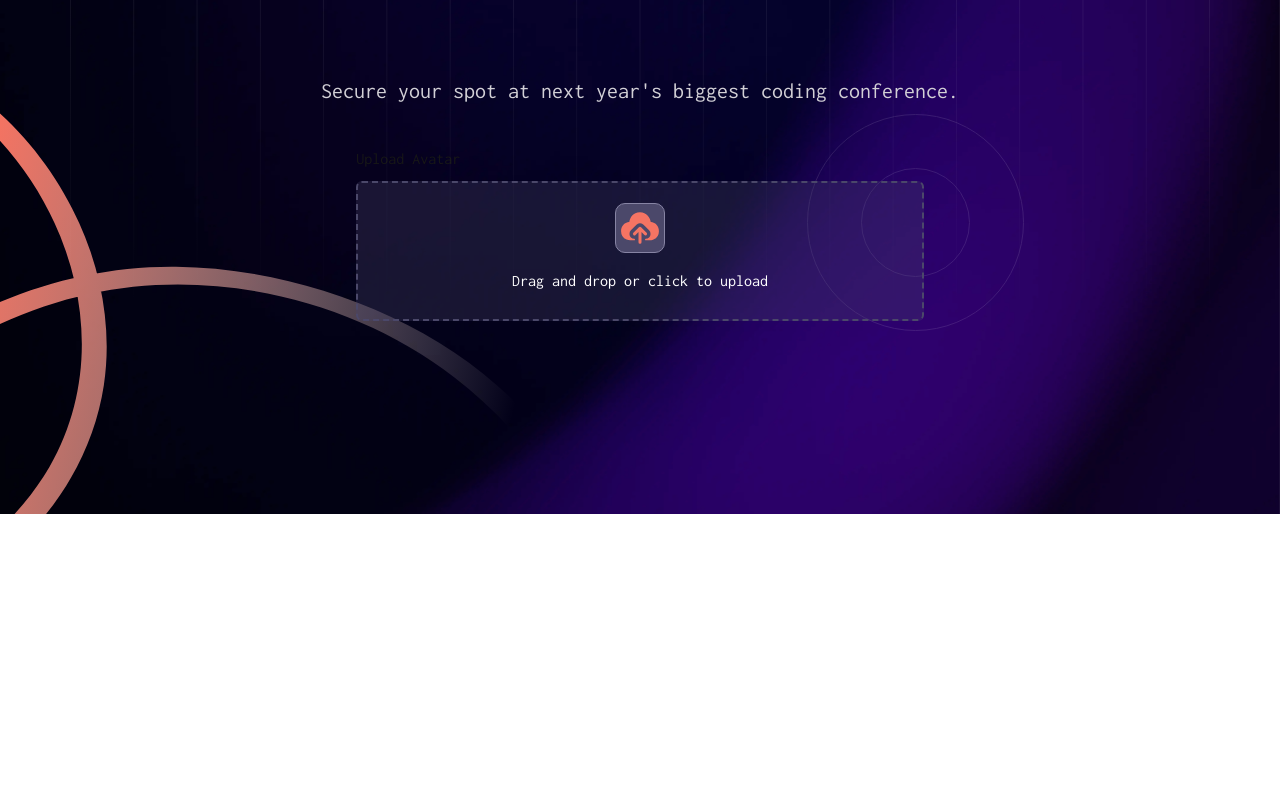
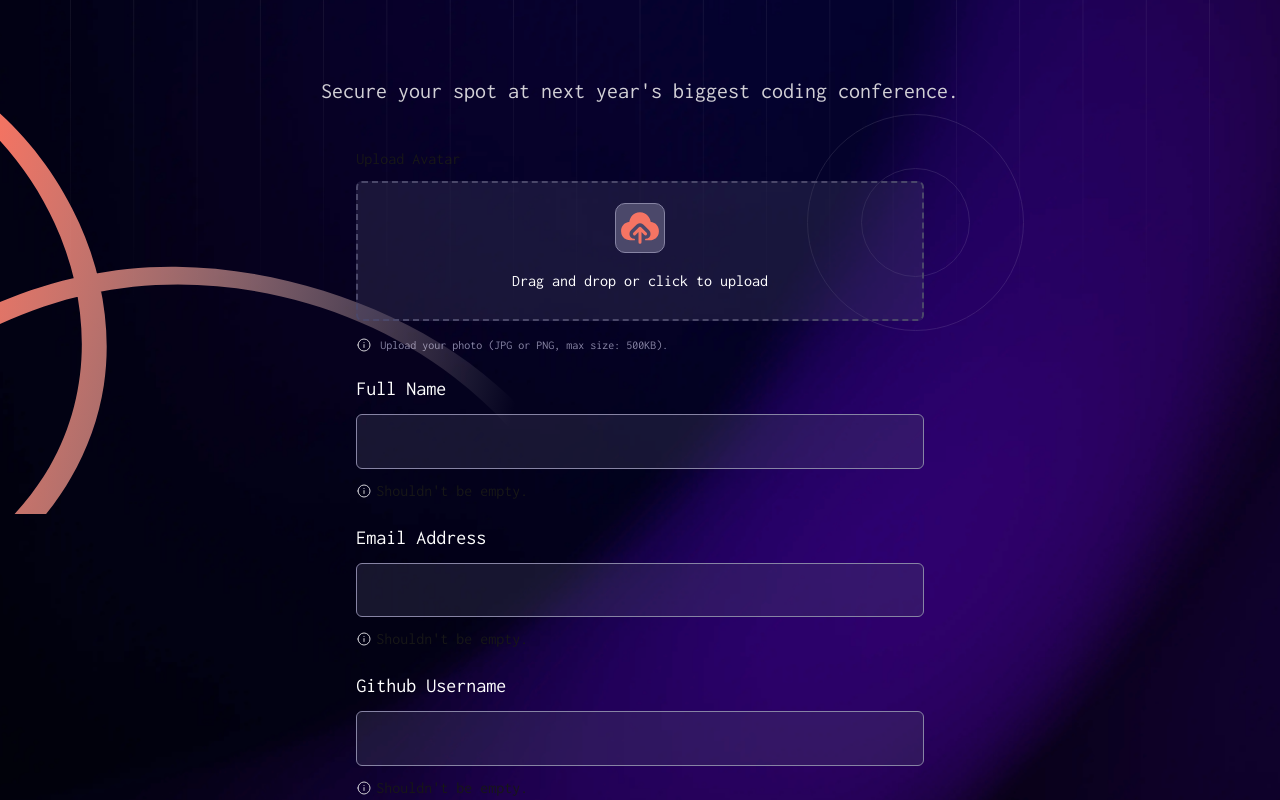
Before and after one commit to RpMoreira98/ticket-generator, a Next.js app: page / in a window 1280 px wide. Shown: the part 286-1086 px from the top of the page. Before the commit the page ends 800 px from the top, so only its background shows below. Built offline with nearby package versions, Linux system fonts and the light colour scheme.

Commit message:
fetch: (added the input to place the information)

```diff
--- a/src/app/components/pageRegister/index.tsx
+++ b/src/app/components/pageRegister/index.tsx
@@ -1,7 +1,31 @@
 "use client"
 
+import { useRef, useState } from "react"
 
 export function PageRegister () {
+    const [image, setImage] = useState<string | null>(null)
+    const fileInputRef = useRef<HTMLInputElement | null>(null)
+    const handleClickRef = () => {
+        fileInputRef.current?.click()
+    }
+
+    const handleFileInput = (event: React.ChangeEvent<HTMLInputElement>) => {
+        const file = event.target.files?.[0];
+        if(!file) return;
+        if(file && (file.type === "image/jpg" || file.type === "image/png")) {
+            const reader = new FileReader();
+            reader.onload = (e) => {
+            const result = e.target?.result;
+            if(typeof result === "string") {
+                setImage(result)
+            }}
+            reader.readAsDataURL(file)
+        } else {
+            alert("Apenas arquivos JPEG, JPG e PNG!!")
+            setImage(null)
+        }
+        event.target.value = "";
+    }
     return (
        <div>
         <header className="p-[40px] flex justify-center items-center">
@@ -12,10 +36,44 @@ export function PageRegister () {
             <p className="pt-[50px] w-[100%] m-auto text-[22px] text-center text-[#d2d0d6]">Secure your spot at next year's biggest coding conference.</p>
             <form action="" className="flex flex-col w-[60%] mt-[40px] mr-auto ml-auto mb-0">
                 <label htmlFor="" className="w-[100%] m-auto">Upload Avatar</label>
-                <div className="flex flex-col justify-center items-center mb-[15px] mt-[10px] mr-0 ml-0 p-[20px] h-[140px] border-2 border-dashed border-[#4b486a] rounded-[6px] relative bg-[#4b486a4d] cursor-pointer">
-                    <input type="text" className="absolute w-[100%] h-[100%] opacity-0 cursor-pointer"/>
-                    <img src="/icon-upload.svg" alt="" className="w-[50px] h-[50px] border-1 border-solid border-[#8784a4] rounded-[10px] absolute top-[15%] transform-(-50%) bg-[#4b486a]"/>
+                <div onClick={handleClickRef} className="flex flex-col justify-center items-center mb-[15px] mt-[10px] mr-0 ml-0 p-[20px] h-[140px] border-2 border-dashed border-[#4b486a] rounded-[6px] relative bg-[#4b486a4d] cursor-pointer">
+                    <input accept="image/jpg, image/png" ref={fileInputRef} onChange={handleFileInput} type="file" className="hidden"/>
+                    {
+                     image ? (
+                        <img src={image} alt="Preview" className="w-[50px] h-[50px] border-1 border-solid border-[#8784a4] rounded-[10px] absolute top-[15%]"/>
+                     ) : (
+                        <img src="/icon-upload.svg" alt="" className="w-[50px] h-[50px] border-1 border-solid border-[#8784a4] rounded-[10px] absolute top-[15%] bg-[#4b486a]"/>
+                     )
+                    }
                     <p className="mt-[60px] text-white font-light">Drag and drop or click to upload</p>
+                </div>
+                <span className="flex text-[12px] items-center gap-2 text-[#8784a4]">
+                    <img src="/icon-info.svg" alt="" className=""/>
+                    Upload your photo (JPG or PNG, max size: 500KB).
+                </span>
+                <div className="flex flex-col mt-5">
+                    <label htmlFor="full-name" className="text-[20px] text-white">Full Name</label>
+                    <input type="text" name="name" className="block outline-none mt-[10px] ml-0 mb-[10px] mr-0 pt-[15px] pr-0 pb-[15px] pl-[10px] border border-solid border-[#8784a4] rounded-md text-[#d2d1d6] text-[15px] bg-[#4b486a4c] focus:border-[#ffffff] focus:ring-2 focus:ring-[#8784a4]"/>
+                    <span className="flex gap-1">
+                    <img src="/icon-info.svg" alt="" className=""/>
+                        Shouldn't be empty.
+                        </span>
+                </div>
+                <div className="flex flex-col mt-5">
+                    <label htmlFor="full-name" className="text-[20px] text-white">Email Address</label>
+                    <input type="text" name="name" className="block outline-none mt-[10px] ml-0 mb-[10px] mr-0 pt-[15px] pr-0 pb-[15px] pl-[10px] border border-solid border-[#8784a4] rounded-md text-[#d2d1d6] text-[15px] bg-[#4b486a4c] focus:border-[#ffffff] focus:ring-2 focus:ring-[#8784a4]"/>
+                    <span className="flex gap-1">
+                    <img src="/icon-info.svg" alt="" className=""/>
+                        Shouldn't be empty.
+                        </span>
+                </div>
+                <div className="flex flex-col mt-5">
+                    <label htmlFor="full-name" className="text-[20px] text-white">Github Username</label>
+                    <input type="text" name="name" className="outline-none mt-[10px] ml-0 mb-[10px] mr-0 pt-[15px] pr-0 pb-[15px] pl-[10px] border border-solid border-[#8784a4] rounded-md text-[#d2d1d6] text-[15px] bg-[#4b486a4c] focus:border-[#ffffff] focus:ring-2 focus:ring-[#8784a4]"/>
+                    <span className="flex gap-1">
+                    <img src="/icon-info.svg" alt="" className=""/>
+                        Shouldn't be empty.
+                        </span>
                 </div>
             </form>
         </div>
```
